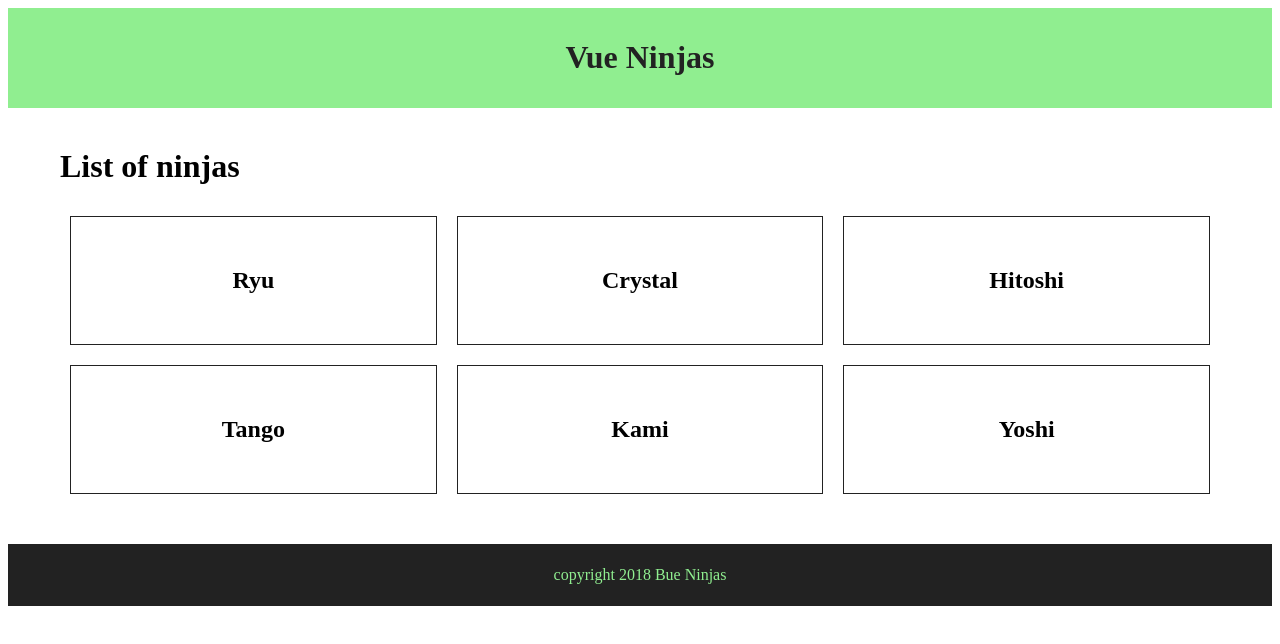
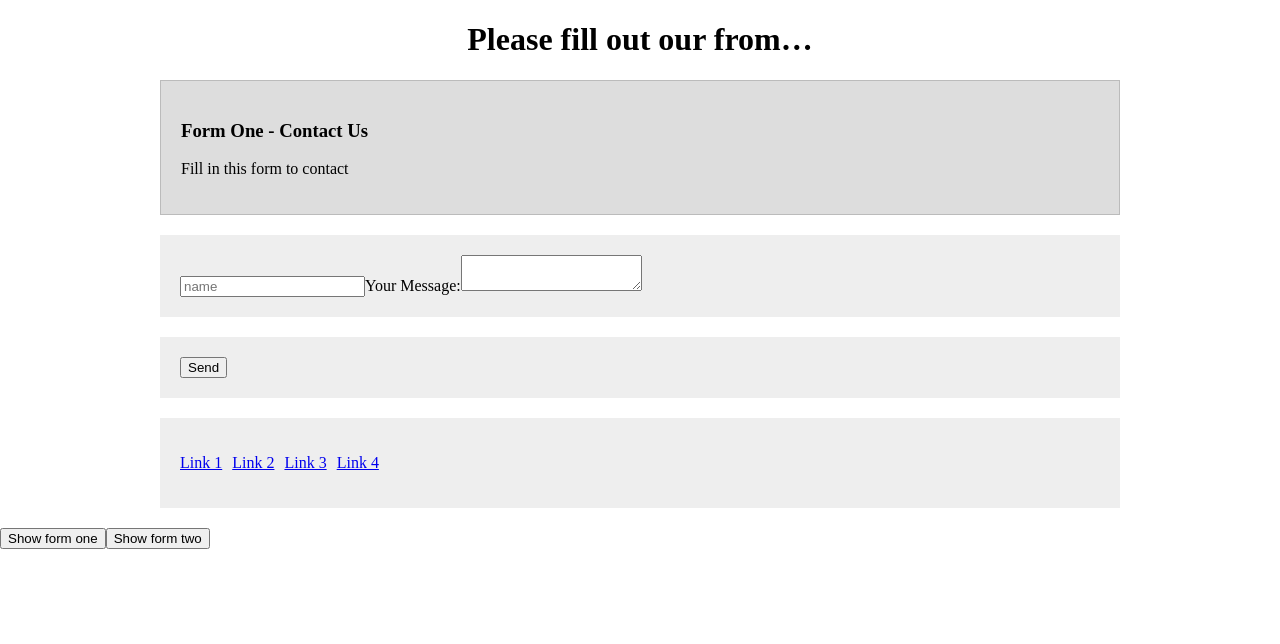
Before and after one commit to 409915016/vue-simple, a Vue app: page / in a window 1280 px wide. Shown: the top 644 px of the page. Built offline with nearby package versions, Linux system fonts and the light colour scheme.

Commit message:
* Dynamic Components

```diff
--- a/src/App.vue
+++ b/src/App.vue
@@ -1,26 +1,35 @@
 <template>
   <div>
-    <app-header></app-header>
-    <app-ninjas></app-ninjas>
-    <app-footer></app-footer>
+    <keep-alive>
+      <component v-bind:is="component"></component>
+    </keep-alive>
+
+    <button @click="component = 'form-one' ">Show form one</button>
+    <button @click=" component = 'form-two' ">Show form two</button>
   </div>
-
 </template>
 
 <script>
-  import Header from "./components/Header.vue"
-  import Footer from "./components/Footer.vue"
-  import Ninjas from "./components/Ninjas.vue"
+  import formOne from  "./components/formOne.vue"
+  import formTwo from  "./components/formTwo.vue"
 
   export default {
     components: {
-      'app-header': Header,
-      'app-footer': Footer,
-      'app-ninjas': Ninjas
+      'form-one': formOne,
+      'form-two': formTwo
     },
     data() {
       return {
-        title: 'Ninjas App'
+        component: 'form-one'
+      }
+
+    },
+    methods: {
+      updateTitle(updatedTitle){
+        this.title = updatedTitle;
+      },
+      handleSubmit (){
+
       }
 
     }
--- a/src/components/Footer.vue
+++ b/src/components/Footer.vue
@@ -1,17 +1,32 @@
 <template>
   <footer>
-    <p>{{ copyright }}</p>
+    <p>{{ copyright }} {{ title }}</p>
   </footer>
 </template>
 
 <script>
+  import {bus} from '../main'
+
   export default {
+    props: {
+      title: {
+        type: String
+      }
+    },
+
     data() {
       return {
-        copyright: 'copyright 2018 Bue Ninjas'
+        copyright: 'copyright 2017'
       }
 
+    },
+    created(){
+      bus.$on('titleChanged', (data) => {
+        this.title = data;
+      })
+
     }
+
   }
 </script>
 
@@ -20,6 +35,7 @@
     background: #222;
     padding: 6px;
   }
+
   p {
     color: lightgreen;
     text-align: center;
--- a/src/components/Header.vue
+++ b/src/components/Header.vue
@@ -1,20 +1,34 @@
 <template>
   <header>
-    <h1>{{ title }}</h1>
+    <h1 @click="changeHeader">{{ title }}</h1>
   </header>
 </template>
 
 <script>
 
+  import {bus} from '../main'
+  export default {
+    props: {
+      title: {
+        type: String,
 
-  export default {
-
+      }
+    },
     data() {
       return {
         title: 'Vue Ninjas '
       }
 
-    }
+    },
+    methods: {
+      changeHeader (){
+        //this.$emit('changeHeader','Vue Wizards');
+        this.title = 'Vue Wizards';
+        bus.$emit('titleChanged', 'Vue Wizards');
+//        this.title = ""
+      }
+    },
+    computed: {}
   }
 </script>
 
@@ -23,6 +37,7 @@
     background: lightgreen;
     padding: 10px;
   }
+
   h1 {
     color: #222;
     text-align: center;
--- a/src/components/Ninjas.vue
+++ b/src/components/Ninjas.vue
@@ -7,24 +7,48 @@
         <h3 v-show="ninja.show"> {{ninja.speciality }}</h3>
       </li>
     </ul>
+    <button @click="deleteNinja">Delete Ninja</button>
   </div>
 </template>
 
 
 <script>
   export default {
+    props: {
+      ninjas: {
+        type: Array,
+        required: true
+      }
+    },
     data() {
-      return {
-        ninjas: [
-          {name: 'Ryu', speciality: 'Vue Components', show: false},
-          {name: 'Crystal', speciality: 'HTML Wizardry', show: false},
-          {name: 'Hitoshi', speciality: 'Click Events', show: false},
-          {name: 'Tango', speciality: 'Conditionals', show: false},
-          {name: 'Kami', speciality: 'Webpack', show: false},
-          {name: 'Yoshi', speciality: 'Data Diggin', show: false}
-        ]
+      return {}
+    },
+    methods: {
+      deleteNinja: function () {
+        this.ninjas.pop()
       }
-    }
+    },
+    // lifecycle hook
+//    beforeCreate () {
+//        alert("beforeCreate")
+//    },
+//    created(){
+//      alert("created")
+//    },
+//    beforeMount(){
+//      alert("beforeMount")
+//    },
+//    mounted(){
+//        alert("mounted")
+//    },
+//    beforeUpdate(){
+//      alert("beforeUpdate")
+//    },
+//    updated(){
+//      alert("updated")
+//    }
+
+
   }
 </script>
 <style scoped>
--- /dev/null
+++ b/src/components/formHelper.vue
@@ -0,0 +1,71 @@
+<template>
+  <header>
+    <!--<slot name="title"></slot>-->
+    <!--<h1>I am the form helper</h1>-->
+    <!--<slot name="text"></slot>-->
+    <h1> Please fill out our from…</h1>
+    <form action="">
+
+      <div id="form-header">
+        <slot name="form-header"></slot>
+      </div>
+      <div id="form-fields">
+        <slot name="form-fields"></slot>
+      </div>
+      <div id="form-controls">
+        <slot name="form-controls"></slot>
+      </div>
+      <div id="useful-links">
+        <ul>
+          <li><a href="#">Link 1</a></li>
+          <li><a href="#">Link 2</a></li>
+          <li><a href="#">Link 3</a></li>
+          <li><a href="#">Link 4</a></li>
+        </ul>
+      </div>
+
+    </form>
+  </header>
+</template>
+
+<script>
+
+  export default {
+    components: {},
+    data() {
+      return {}
+
+    },
+    methods: {},
+    computed: {}
+  }
+</script>
+
+<style scoped>
+  h1{
+    text-align: center;
+  }
+  form{
+    width: 100%;
+    max-width: 960px;
+    margin: 0 auto;
+  }
+  #useful-links ul{
+    padding: 0;
+  }
+  #useful-links li{
+    display: inline-block;
+    margin-right: 10px;
+  }
+  form > div{
+    padding: 20px;
+    background: #eee;
+    margin: 20px 0;
+  }
+  #form-header{
+    background: #ddd;
+    border: 1px solid #bbb;
+  }
+
+
+</style>
--- /dev/null
+++ b/src/components/formOne.vue
@@ -0,0 +1,44 @@
+<template>
+  <div>
+    <form-helper>
+      <div slot="form-header">
+        <h3>Form One - Contact Us</h3>
+        <p>Fill in this form to contact</p>
+      </div>
+      <div slot="form-fields">
+        <input type="text" placeholder="name" required>
+        <label for="">Your Message:</label>
+        <textarea name="" id=""></textarea>
+
+      </div>
+      <div slot="form-controls">
+        <button @click="handleSubmit">Send</button>
+      </div>
+    </form-helper>
+  </div>
+</template>
+
+<script>
+  import formHelper from './formHelper.vue'
+
+  export default {
+    components: {
+      'form-helper': formHelper
+    },
+    data () {
+      return {
+      }
+    },
+    methods: {
+
+    }
+  }
+
+</script>
+
+<style>
+  body{
+    margin: 0;
+    font-family: 'Nunito SemiBold';
+  }
+</style>
--- /dev/null
+++ b/src/components/formTwo.vue
@@ -0,0 +1,46 @@
+<template>
+  <div>
+    <form-helper>
+      <div slot="form-header">
+        <h3>Form Two - Log In</h3>
+        <p>Enter your details to log-in</p>
+      </div>
+      <div slot="form-fields">
+        <input type="text" placeholder="username" required>
+        <input type="password" placeholder="password" required>
+      </div>
+      <div slot="form-controls">
+        <button @click="handleSubmit">Login</button>
+      </div>
+    </form-helper>
+  </div>
+</template>
+
+
+<script>
+  import formHelper from './formHelper.vue'
+
+  export default {
+    components: {
+      'form-helper': formHelper
+    },
+    data () {
+      return {
+
+      }
+    },
+    methods: {
+      handleSubmit: function () {
+        alert("thanks for logging in (form tow)")
+      }
+    }
+  }
+</script>
+
+
+<style>
+  body {
+    margin: 0;
+    font-family: 'Nunito SemiBold';
+  }
+</style>
--- a/src/main.js
+++ b/src/main.js
@@ -7,6 +7,7 @@
 Vue.config.productionTip = false
 
 /* eslint-disable no-new */
+export const bus = new Vue();
 
 Vue.component('greeting', {
   template: '<p>name: {{ name }} <button v-on:click="changeName" > change name </button> </p>',
```
